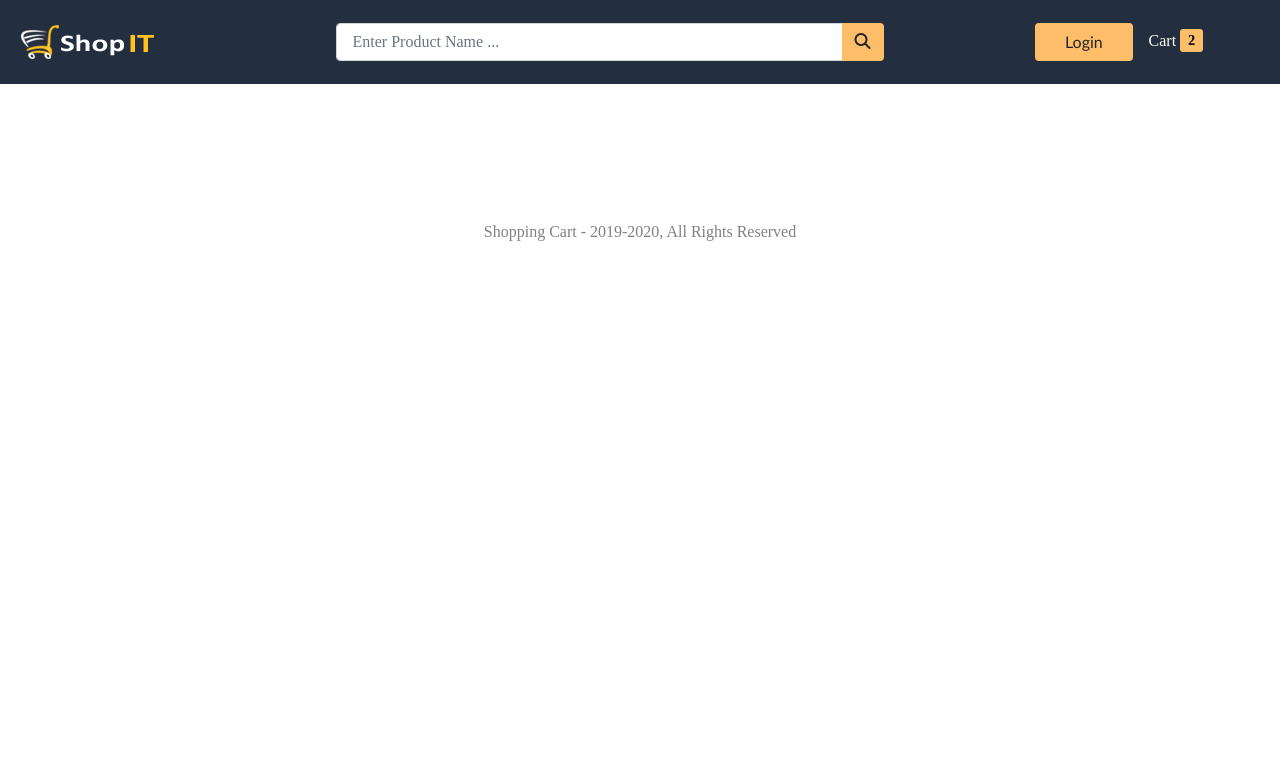
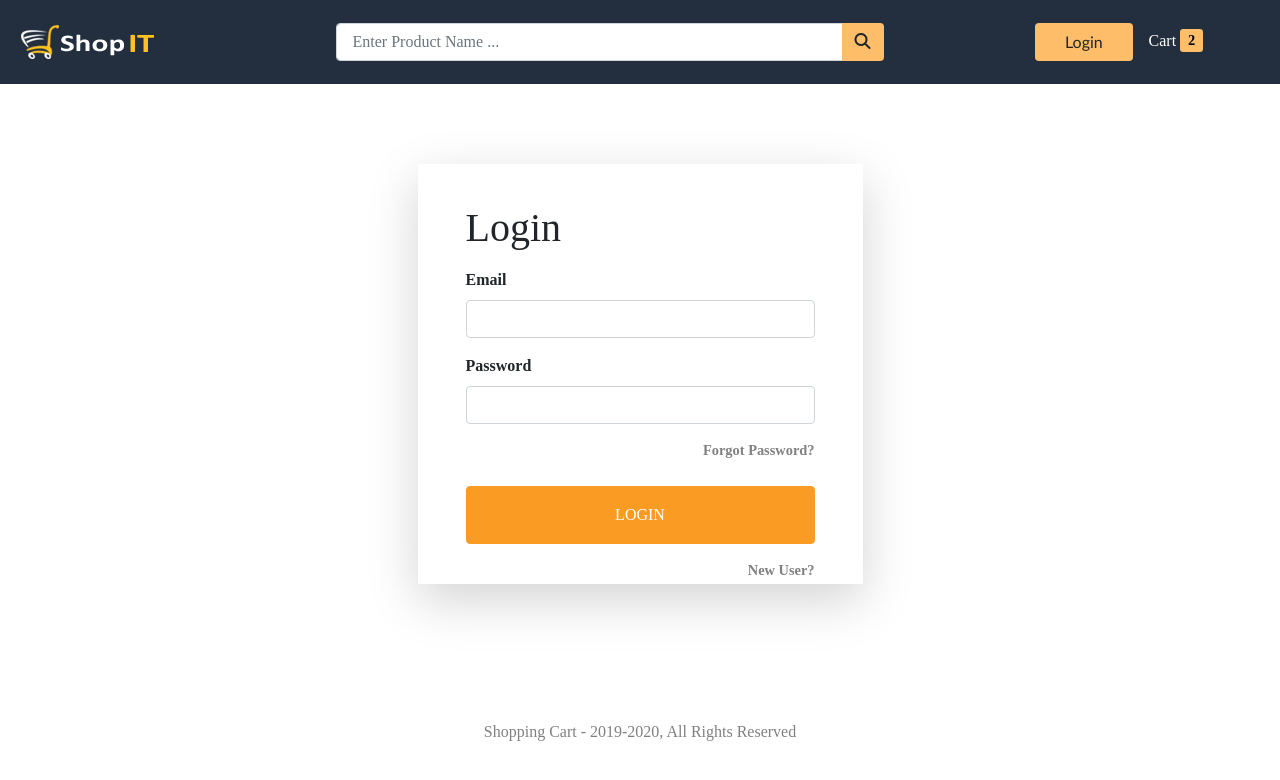
Before and after one commit to ritamrahman/ecom, a React (Create React App) app in the folder frontend/: page /login in a window 1280 px wide. Shown: the top 780 px of the page. Built offline with nearby package versions, Linux system fonts and the light colour scheme; what react-alert-template-basic would draw is missing.

Commit message:
add login system

```diff
--- a/frontend/src/App.js
+++ b/frontend/src/App.js
@@ -4,6 +4,7 @@
 import ProductDetails from "./components/product/ProductDetails";
 import Footer from "./components/layouts/Footer";
 import Header from "./components/layouts/Header";
+import Login from "./components/user/Login";
 
 function App() {
   return (
@@ -14,6 +15,7 @@
           <Route exact path="/" component={Home} />
           <Route path="/search/:keyword" component={Home} />
           <Route exact path="/product/:id" component={ProductDetails} />
+          <Route path="/login" component={Login} />
         </div>
         <Footer />
       </Router>
--- a/frontend/src/components/layouts/Header.js
+++ b/frontend/src/components/layouts/Header.js
@@ -1,6 +1,6 @@
 import React from "react";
 import { Route } from "react-router-dom";
-import { NavLink } from "react-router-dom";
+import { NavLink, Link } from "react-router-dom";
 import Search from "./Search";
 
 export default function Header() {
@@ -21,9 +21,9 @@
         </div>
         {/* right menu */}
         <div className="col-12 col-md-3 mt-4 mt-md-0 text-center">
-          <button className="btn" id="login_btn">
+          <Link to="/login" className="btn" id="login_btn">
             Login
-          </button>
+          </Link>
 
           <span id="cart" className="ml-3">
             Cart
--- /dev/null
+++ b/frontend/src/components/user/Login.js
@@ -0,0 +1,93 @@
+import { React, useState, useEffect } from "react";
+import { Link } from "react-router-dom";
+import { useAlert } from "react-alert";
+import { useDispatch, useSelector } from "react-redux";
+
+import Loader from "../layouts/Loader";
+import MetaData from "../layouts/MetaData";
+import { login, clearErrors } from "../../actions/userAction";
+
+export default function Login({ history }) {
+  const [email, setEmail] = useState("");
+  const [password, setPassword] = useState("");
+
+  const alert = useAlert();
+  const dispatch = useDispatch();
+
+  const { isAuthenticated, error, loading } = useSelector(
+    (state) => state.auth
+  );
+
+  useEffect(() => {
+    if (isAuthenticated) {
+      history.push("/");
+    }
+
+    if (error) {
+      alert.error(error);
+      dispatch(clearErrors());
+    }
+  }, [dispatch, alert, isAuthenticated, error, history]);
+
+  //   handleSubmit function
+  const handleSubmit = (e) => {
+    e.preventDefault();
+    dispatch(login(email, password));
+  };
+
+  return (
+    <>
+      {loading ? (
+        <Loader />
+      ) : (
+        <>
+          <MetaData title={"Login"} />
+          <div className="row wrapper">
+            <div className="col-10 col-lg-5">
+              <form className="shadow-lg" onSubmit={handleSubmit}>
+                <h1 className="mb-3">Login</h1>
+                <div className="form-group">
+                  <label htmlFor="email_field">Email</label>
+                  <input
+                    type="email"
+                    id="email_field"
+                    className="form-control"
+                    value={email}
+                    onChange={(e) => setEmail(e.target.value)}
+                  />
+                </div>
+
+                <div className="form-group">
+                  <label htmlFor="password_field">Password</label>
+                  <input
+                    type="password"
+                    id="password_field"
+                    className="form-control"
+                    value={password}
+                    onChange={(e) => setPassword(e.target.value)}
+                  />
+                </div>
+
+                <Link to="/password/forgot" className="float-right mb-4">
+                  Forgot Password?
+                </Link>
+
+                <button
+                  id="login_button"
+                  type="submit"
+                  className="btn btn-block py-3"
+                >
+                  LOGIN
+                </button>
+
+                <Link to="/register" className="float-right mt-3">
+                  New User?
+                </Link>
+              </form>
+            </div>
+          </div>
+        </>
+      )}
+    </>
+  );
+}
```
Also changed, not shown: 1 other file (tests, documents, lock files or other folders).
